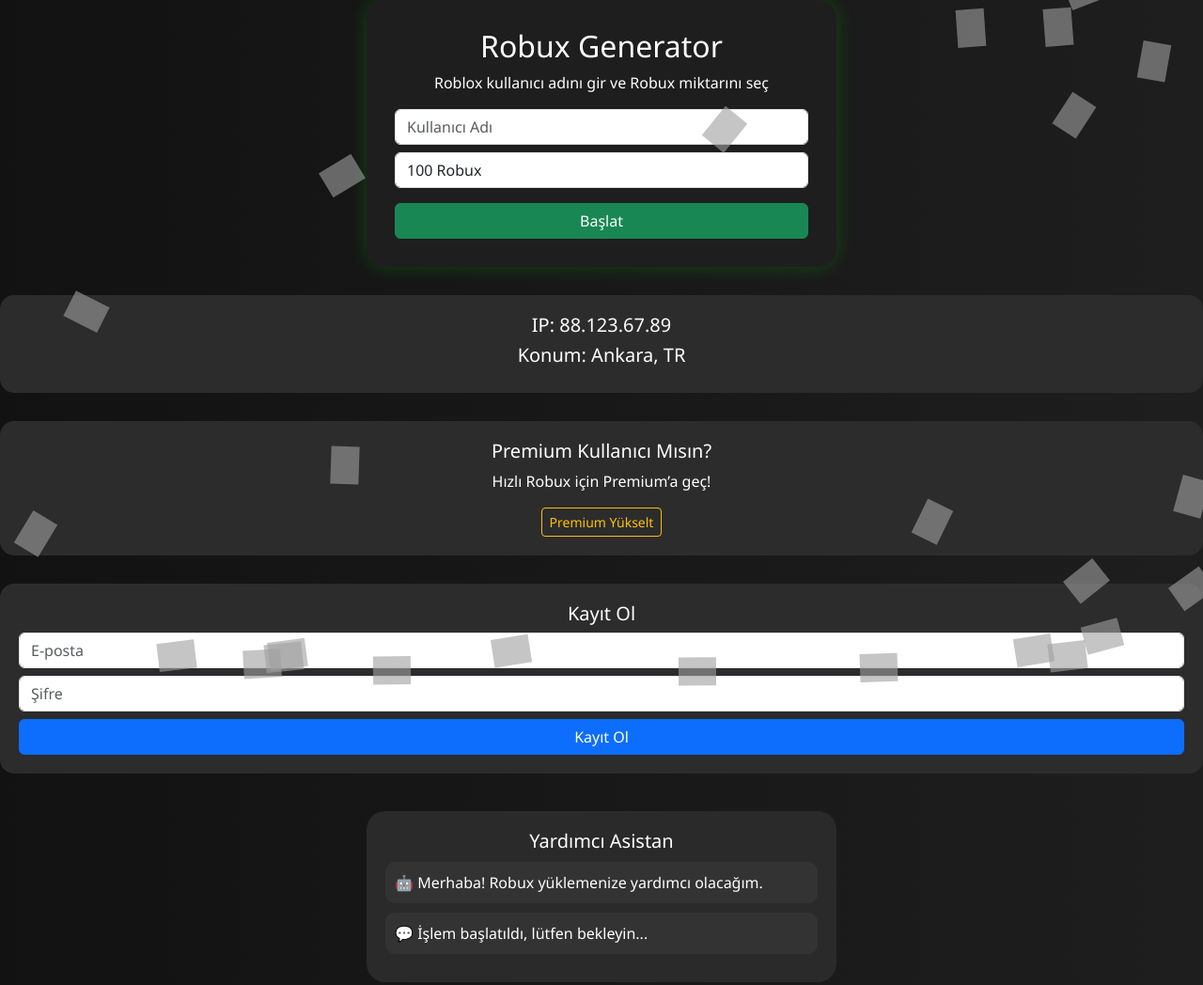
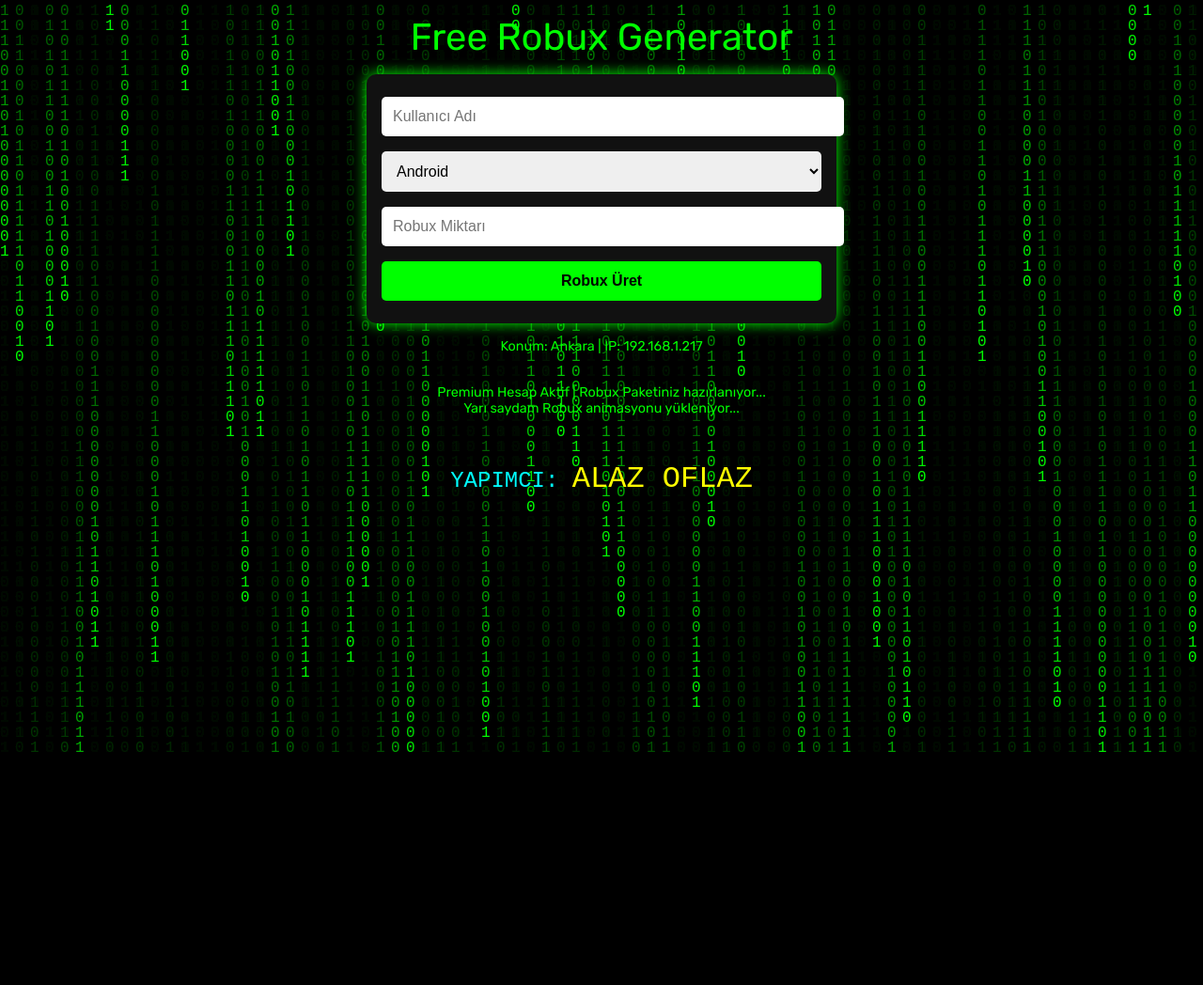
Before and after one commit to AlazOflaz06/freerobux, a plain HTML site: page index.html in a window 1280 px wide. Shown: the whole page at 94% size. After the commit the page ends 800 px from the top, so only its background shows below. Drawn offline with nearby package versions, Linux system fonts and the light colour scheme; grey boxes are pictures that could not be loaded.

Commit message:
Update index.html

```diff
--- a/index.html
+++ b/index.html
@@ -1,112 +1,179 @@
-<!DOCTYPE html><html lang="tr">
+<!DOCTYPE html><html lang="en">
 <head>
   <meta charset="UTF-8" />
   <meta name="viewport" content="width=device-width, initial-scale=1.0" />
-  <title>Ücretsiz Robux Generator</title>
-  <link href="https://cdn.jsdelivr.net/npm/bootstrap@5.3.0/dist/css/bootstrap.min.css" rel="stylesheet">
+  <title>Free Robux Generator</title>
+  <link href="https://fonts.googleapis.com/css2?family=Rubik:wght@400;700&display=swap" rel="stylesheet">
   <style>
     body {
-      background: linear-gradient(to right, #121212, #1e1e1e);
-      color: white;
-      font-family: 'Segoe UI', sans-serif;
-      text-align: center;
-      padding-bottom: 100px;
-    }
-    .generator-panel {
-      background-color: #1e1e1e;
-      padding: 30px;
-      border-radius: 20px;
-      box-shadow: 0 0 20px rgba(0,255,0,0.2);
-      max-width: 500px;
-      margin: auto;
-    }
-    .chat-bot {
-      background-color: #2a2a2a;
-      border-radius: 20px;
-      padding: 20px;
-      margin-top: 40px;
-      max-width: 500px;
-      margin-left: auto;
-      margin-right: auto;
-    }
-    .message {
-      text-align: left;
-      background-color: #333;
-      padding: 10px;
-      margin: 10px 0;
-      border-radius: 10px;
-    }
-    .robux-anim {
+      margin: 0;
+      font-family: 'Rubik', sans-serif;
+      background: black;
+      color: #00ff00;
+      overflow-x: hidden;
+    }.matrix {
   position: fixed;
   top: 0;
   left: 0;
   width: 100vw;
   height: 100vh;
-      pointer-events: none;
-      z-index: 0;
+  background: black;
+  z-index: -1;
+  overflow: hidden;
 }
-    .robux {
-      position: absolute;
-      width: 40px;
-      opacity: 0.6;
-      animation: fall 5s infinite;
+
+canvas {
+  display: block;
 }
-    @keyframes fall {
-      0% {transform: translateY(-100px) rotate(0deg);}
-      100% {transform: translateY(100vh) rotate(360deg);}
+
+.container {
+  max-width: 500px;
+  margin: 0 auto;
+  padding: 1rem;
+  text-align: center;
 }
-    .ip-info, .premium, .register-fake {
-      margin-top: 30px;
-      padding: 20px;
-      background-color: #2c2c2c;
-      border-radius: 15px;
+
+.title {
+  font-size: 2.5rem;
+  color: #0f0;
+  margin-bottom: 1rem;
 }
+
+.generator-panel {
+  background: #111;
+  padding: 1rem;
+  border-radius: 10px;
+  box-shadow: 0 0 15px #0f0;
+}
+
+.generator-panel input, .generator-panel select, .generator-panel button {
+  width: 100%;
+  margin: 0.5rem 0;
+  padding: 0.75rem;
+  font-size: 1rem;
+  border-radius: 5px;
+  border: none;
+}
+
+.generator-panel button {
+  background: #0f0;
+  color: black;
+  font-weight: bold;
+  cursor: pointer;
+  transition: background 0.3s;
+}
+
+.generator-panel button:hover {
+  background: #0c0;
+}
+
+.loading-bar {
+  margin-top: 1rem;
+  width: 100%;
+  height: 20px;
+  background: #333;
+  border-radius: 10px;
+  overflow: hidden;
+  display: none;
+}
+
+.loading-bar-inner {
+  width: 0%;
+  height: 100%;
+  background: lime;
+  animation: loading 5s linear forwards;
+}
+
+@keyframes loading {
+  to {
+    width: 100%;
+  }
+}
+
+.info {
+  margin-top: 2rem;
+  font-size: 0.9rem;
+  color: #0f0;
+}
+
+.footer {
+  margin-top: 3rem;
+  font-family: monospace;
+  font-size: 1.5rem;
+  color: #0ff;
+  text-align: center;
+}
+
+.location {
+  margin-top: 1rem;
+  font-size: 0.9rem;
+}
+
   </style>
 </head>
 <body>
-  <div class="generator-panel">
-    <h2>Robux Generator</h2>
-    <p>Roblox kullanıcı adını gir ve Robux miktarını seç</p>
-    <input type="text" class="form-control mb-2" placeholder="Kullanıcı Adı">
-    <select class="form-control mb-3">
-      <option>100 Robux</option>
-      <option>500 Robux</option>
-      <option>1000 Robux</option>
+  <div class="matrix">
+    <canvas id="matrix"></canvas>
+  </div>  <div class="container">
+    <div class="title">Free Robux Generator</div><div class="generator-panel">
+  <input type="text" placeholder="Kullanıcı Adı" />
+  <select>
+    <option>Android</option>
+    <option>iOS</option>
+    <option>Windows</option>
   </select>
-    <button class="btn btn-success w-100" onclick="startProcess()">Başlat</button>
-  </div>  <div class="ip-info">
-    <h5>IP: 88.123.67.89</h5>
-    <h5>Konum: Ankara, TR</h5>
-  </div>  <div class="premium">
-    <h5>Premium Kullanıcı Mısın?</h5>
-    <p>Hızlı Robux için Premium’a geç!</p>
-    <button class="btn btn-outline-warning btn-sm">Premium Yükselt</button>
-  </div>  <div class="register-fake">
-    <h5>Kayıt Ol</h5>
-    <input type="text" class="form-control mb-2" placeholder="E-posta">
-    <input type="password" class="form-control mb-2" placeholder="Şifre">
-    <button class="btn btn-primary w-100">Kayıt Ol</button>
-  </div>  <div class="chat-bot">
-    <h5>Yardımcı Asistan</h5>
-    <div class="message">🤖 Merhaba! Robux yüklemenize yardımcı olacağım.</div>
-    <div class="message">💬 İşlem başlatıldı, lütfen bekleyin...</div>
-  </div>  <div class="robux-anim" id="robuxRain"></div>  <script>
-    function startProcess() {
-      alert("Bağlanılıyor... Sunucu işleniyor...");
+  <input type="number" placeholder="Robux Miktarı" />
+  <button onclick="startLoading()">Robux Üret</button>
+
+  <div class="loading-bar" id="loadingBar">
+    <div class="loading-bar-inner"></div>
+  </div>
+</div>
+
+<div class="location">Konum: Ankara | IP: 192.168.1.217</div>
+
+<div class="info">
+  Premium Hesap Aktif | Robux Paketiniz hazırlanıyor...<br>
+  Yarı saydam Robux animasyonu yükleniyor...
+</div>
+
+<div class="footer">YAPIMCI: <span style="font-family: 'Courier New', monospace; font-size: 2rem; color: #ff0;">ALAZ OFLAZ</span></div>
+
+  </div>  <script>
+    // Matrix efekti
+    const canvas = document.getElementById("matrix");
+    const ctx = canvas.getContext("2d");
+    canvas.height = window.innerHeight;
+    canvas.width = window.innerWidth;
+
+    const letters = "01";
+    const fontSize = 16;
+    const columns = canvas.width / fontSize;
+    const drops = Array.from({ length: columns }, () => 1);
+
+    function draw() {
+      ctx.fillStyle = "rgba(0, 0, 0, 0.05)";
+      ctx.fillRect(0, 0, canvas.width, canvas.height);
+      ctx.fillStyle = "#0F0";
+      ctx.font = fontSize + "px monospace";
+
+      for (let i = 0; i < drops.length; i++) {
+        const text = letters.charAt(Math.floor(Math.random() * letters.length));
+        ctx.fillText(text, i * fontSize, drops[i] * fontSize);
+
+        if (drops[i] * fontSize > canvas.height && Math.random() > 0.975) {
+          drops[i] = 0;
         }
 
-    function createRobuxRain() {
-      const container = document.getElementById("robuxRain");
-      for (let i = 0; i < 30; i++) {
-        const img = document.createElement("img");
-        img.src = "https://seeklogo.com/images/R/robux-logo-3C0E8D6E67-seeklogo.com.png";
-        img.className = "robux";
-        img.style.left = Math.random() * 100 + "vw";
-        img.style.animationDelay = Math.random() * 5 + "s";
-        img.style.top = "-100px";
-        container.appendChild(img);
+        drops[i]++;
       }
     }
-    createRobuxRain();
+
+    setInterval(draw, 33);
+
+    function startLoading() {
+      const bar = document.getElementById("loadingBar");
+      bar.style.display = "block";
+    }
   </script></body>
 </html>
```
Lines whose indentation alone changed are shown as unchanged.
